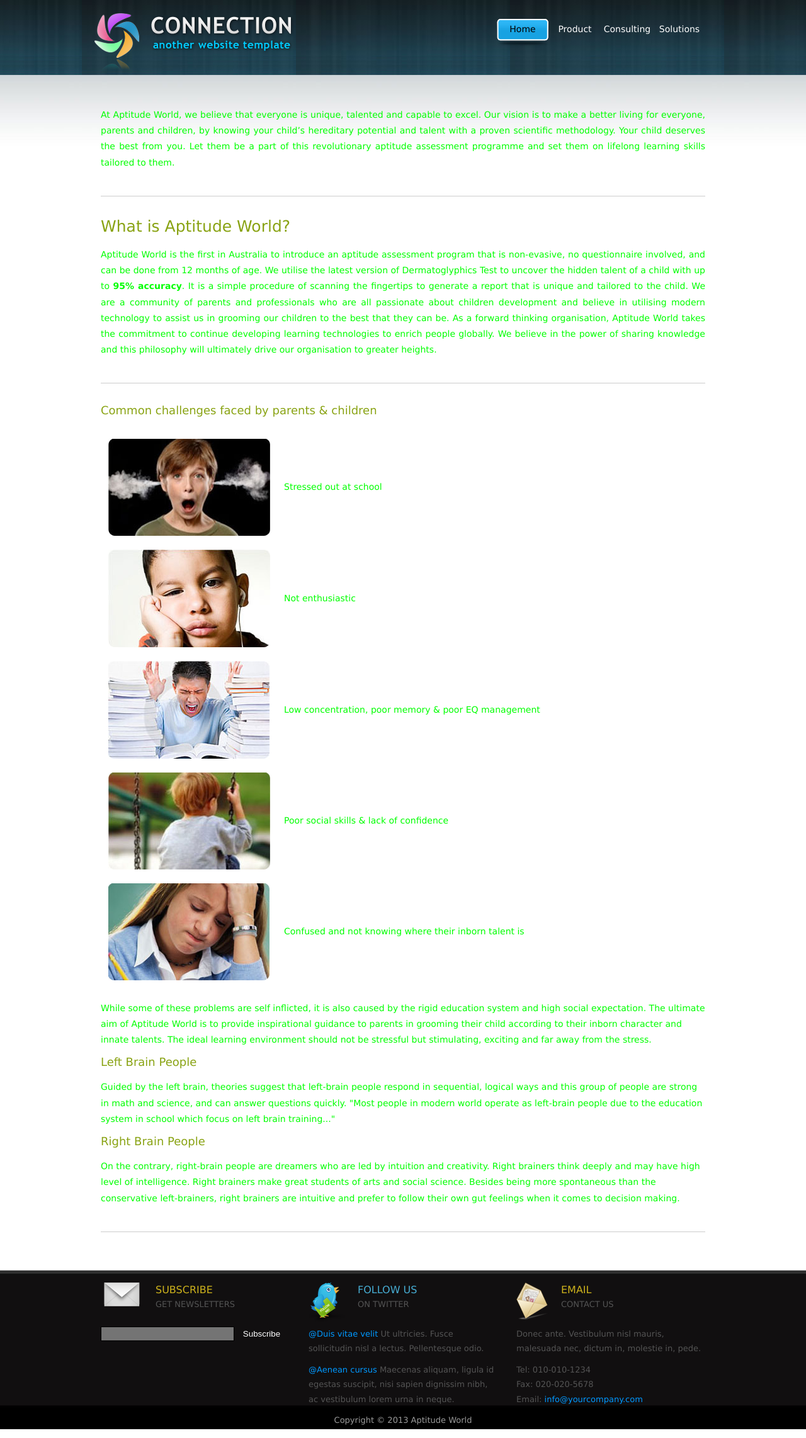
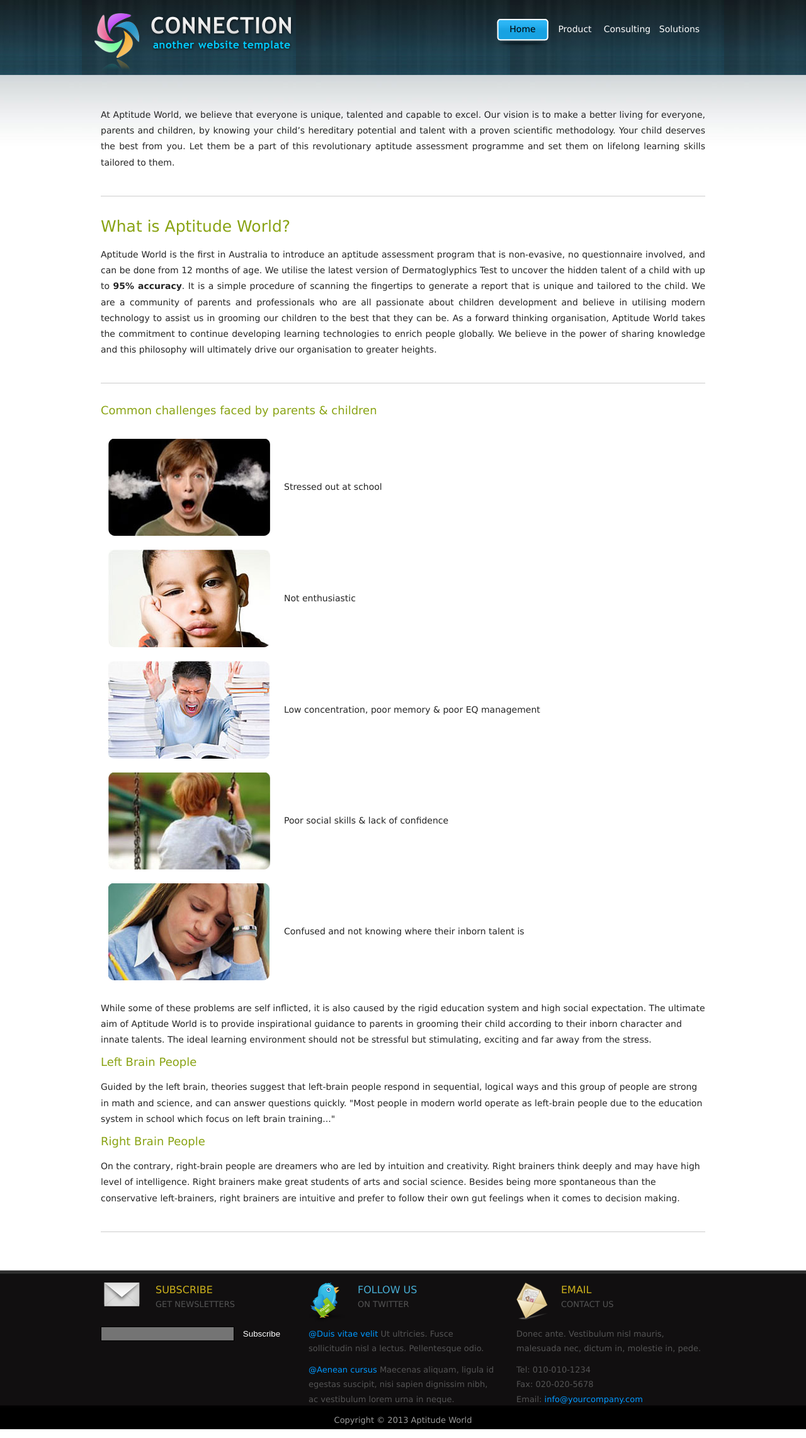
Before and after one commit to arimbun/aptitude, a Django app: page / in a window 1280 px wide. Shown: the whole page at 63% size. Run offline with Django 3.2, Linux system fonts and the light colour scheme.

Commit message:
Reverted a test commit made by Agus Hero

```diff
--- a/apps/landing/static/landing/main.css
+++ b/apps/landing/static/landing/main.css
@@ -5,7 +5,7 @@ Credit: http://www.templatemo.com
 body {
     margin: 0;
     padding: 0;
-    color:#00FF00;
+    color: #252525;
     font-family: Verdana, Tahoma, Geneva, sans-serif;
     font-size: 13px;
     line-height: 1.8em;
```
